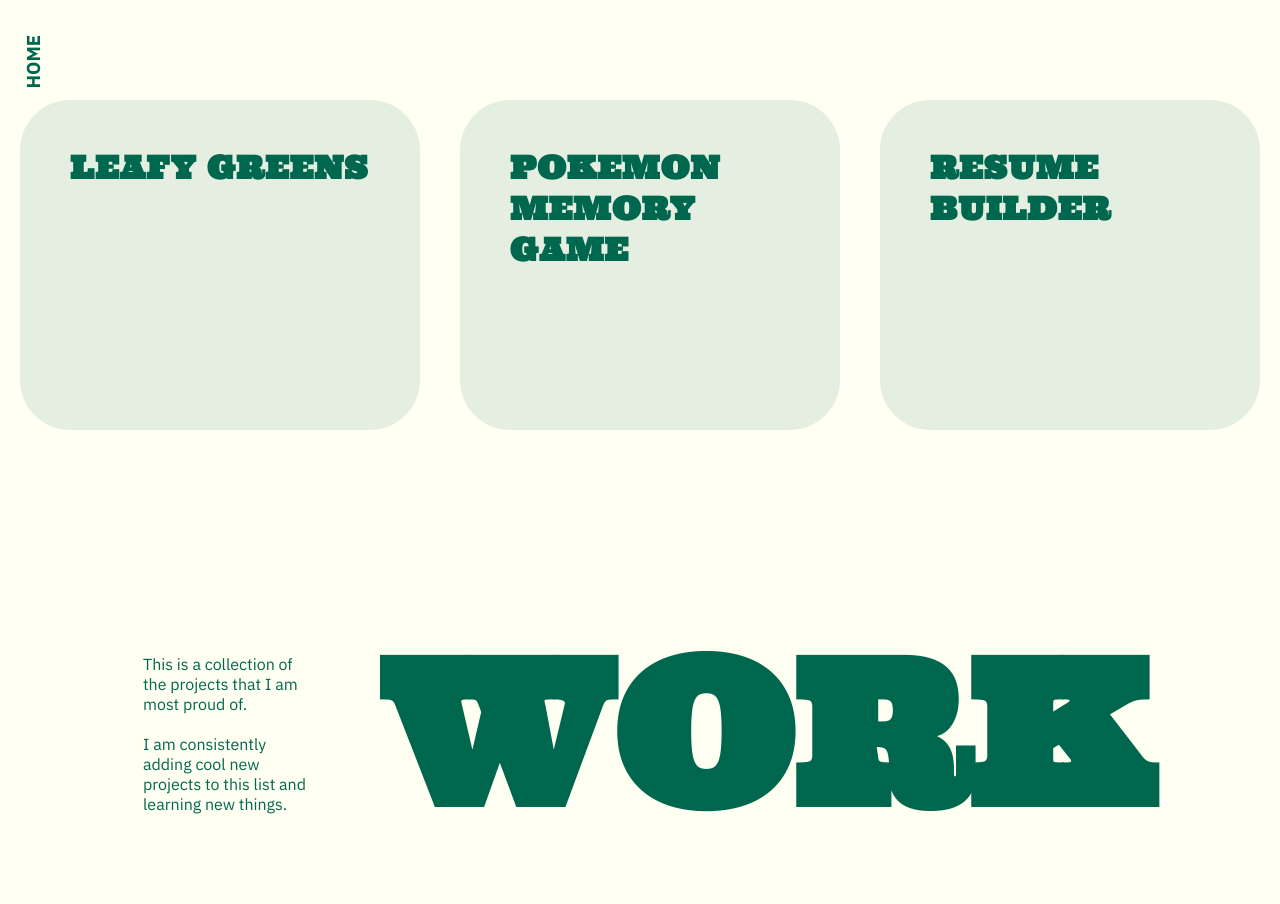
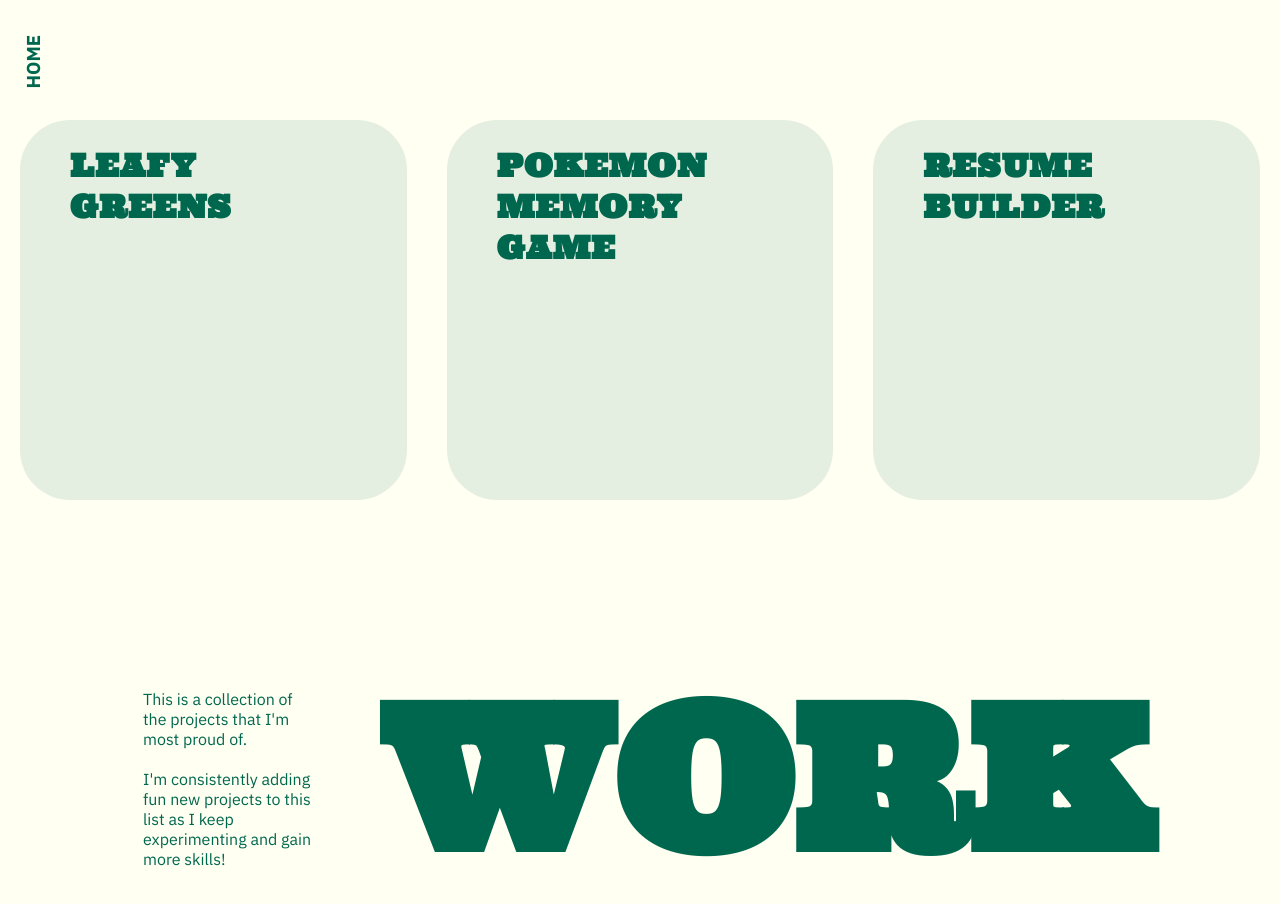
Before and after one commit to huntkay1/portfolio, a React (Vite) app: page /work in a window 1280 px wide. Shown: the top 904 px of the page. Before the commit the page ends 862 px from the top, so only its background shows below. Built offline with nearby package versions, Linux system fonts and the light colour scheme.

Commit message:
Update work styling
Made the width of the cards on the work page
dynamic.
Text overflow is hidden.

```diff
--- a/src/components/Work.jsx
+++ b/src/components/Work.jsx
@@ -58,8 +58,8 @@ function Work() {
 
             <div className='work-headers'>
                 <div className='work-copy'>
-                    <p>This is a collection of the projects that I am most proud of.</p>
-                    <p>I am consistently adding cool new projects to this list and learning new things.</p>
+                    <p>This is a collection of the projects that I'm most proud of.</p>
+                    <p>I'm consistently adding fun new projects to this list as I keep experimenting and gain more skills!</p>
                 </div>
                 <h2 className='page-header'>WORK</h2>
             </div>
--- a/src/styles/Work.css
+++ b/src/styles/Work.css
@@ -1,4 +1,3 @@
-
 .home-button {
     width: 25px;
     transform: rotate(270deg);
@@ -10,18 +9,23 @@
     font-family: var(--MAIN-FONT);
 }
 
+/* Headers */
 .work-headers {
     display: flex;
     align-items: center;
     justify-content: space-around;
     gap: 50px;
-    margin: 175px 10vw 0 10vw;
+    margin: 150px 10vw 0;
     color: var(--GREEN-COLOR);
 }
 
 .work-headers h2 {
+    font-size: 200px;
     color: var(--GREEN-COLOR);
-    font-size: 200px;
+}
+
+.work-headers p {
+    color: var(--GREEN-COLOR);
 }
 
 .work-copy {
@@ -36,34 +40,40 @@
 .work-container {
     display: flex;
     justify-content: center;
-    margin-top: 100px;
+    margin-top: 120px;
 }
 
 /* Card Styles */
 .card {
-    background-color: rgba(0,103,79, 0.1);
-    width: 300px;
-    height: 300px;
+    background-color: rgba(0, 103, 79, 0.1);
+    width: 28vw;
+    height: 350px;
     margin: 0 20px;
     padding: 15px 50px;
     border-radius: 50px;
     display: flex;
+    justify-content: space-between;
     transition: width 750ms ease;
+    overflow: hidden;
+    min-width: 0;
 }
 
 .card:hover {
-    width: 200%;
+    width: 100%;
 }
 
-/* Card Text */
+/* Card Content */
 .card h3 {
     font-size: 2.5vw;
     letter-spacing: 1px;
-    margin-bottom: 5px;
+    margin: 10px 0 5px;
     font-family: var(--ACCENT-FONT);
+    width: 200px;
 }
 
-.card h3, .card p, .card li {
+.card h3,
+.card p,
+.card li {
     color: var(--GREEN-COLOR);
 }
 
@@ -71,17 +81,14 @@
 .hidden-content {
     display: flex;
     opacity: 0;
-    max-height: 0;
-    overflow: hidden;
     transition: opacity 750ms ease, max-height 750ms ease;
 }
 
 .card:hover .hidden-content {
     opacity: 1;
-    max-height: 500px;
+    max-height: 400px;
 }
 
-/* Tech List */
 .tech-list {
     padding: 0;
     justify-self: left;
@@ -93,9 +100,9 @@
     font-weight: 550;
 }
 
-/* Card Image */
 .card-img {
     width: 100%;
+    max-width: 500px;
     height: 100%;
     margin-left: 40px;
     border-radius: 35px;
--- a/src/styles/index.css
+++ b/src/styles/index.css
@@ -18,7 +18,7 @@ h1, p, div {
     font-family: var(--MAIN-FONT);
     margin: 0;
     padding: 0;
-    color: var(--BROWN-COLOR);
+    color: var(--BLUE-COLOR);
 }
 
 h2, li {
```
